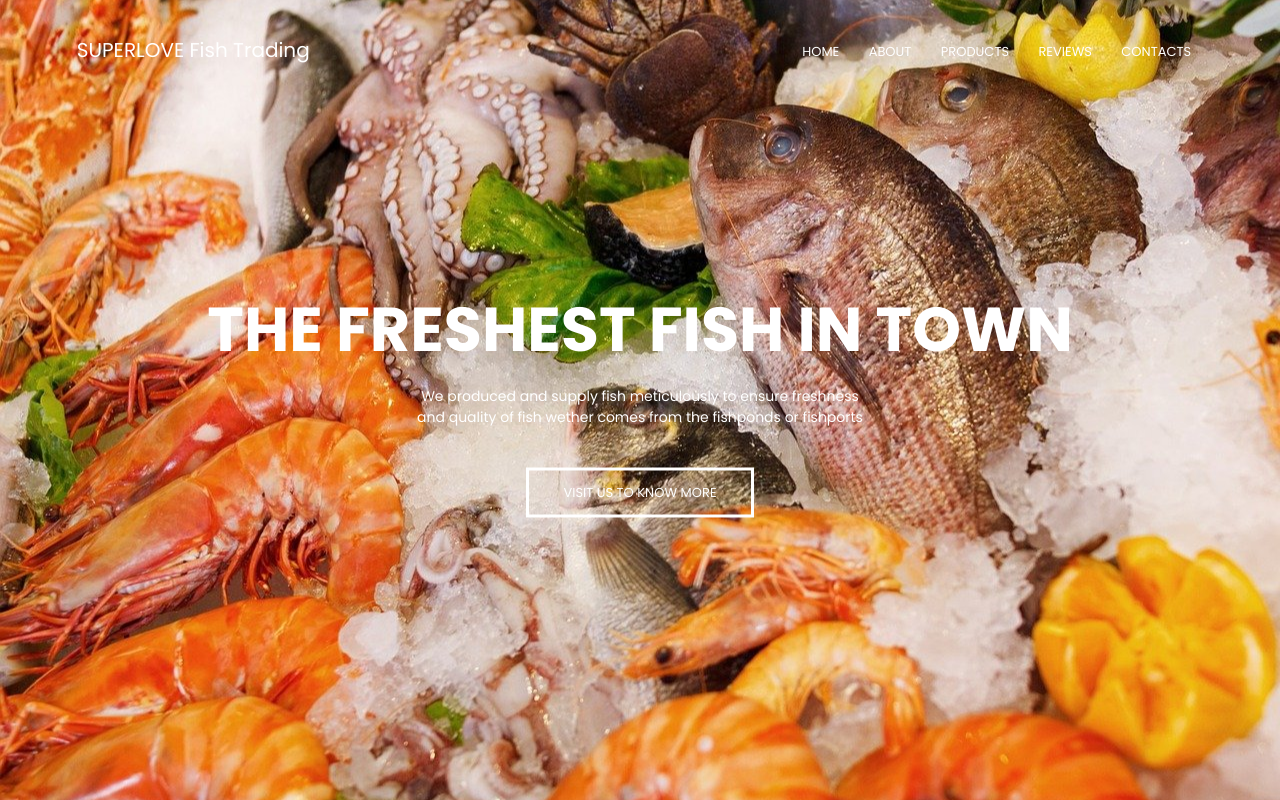
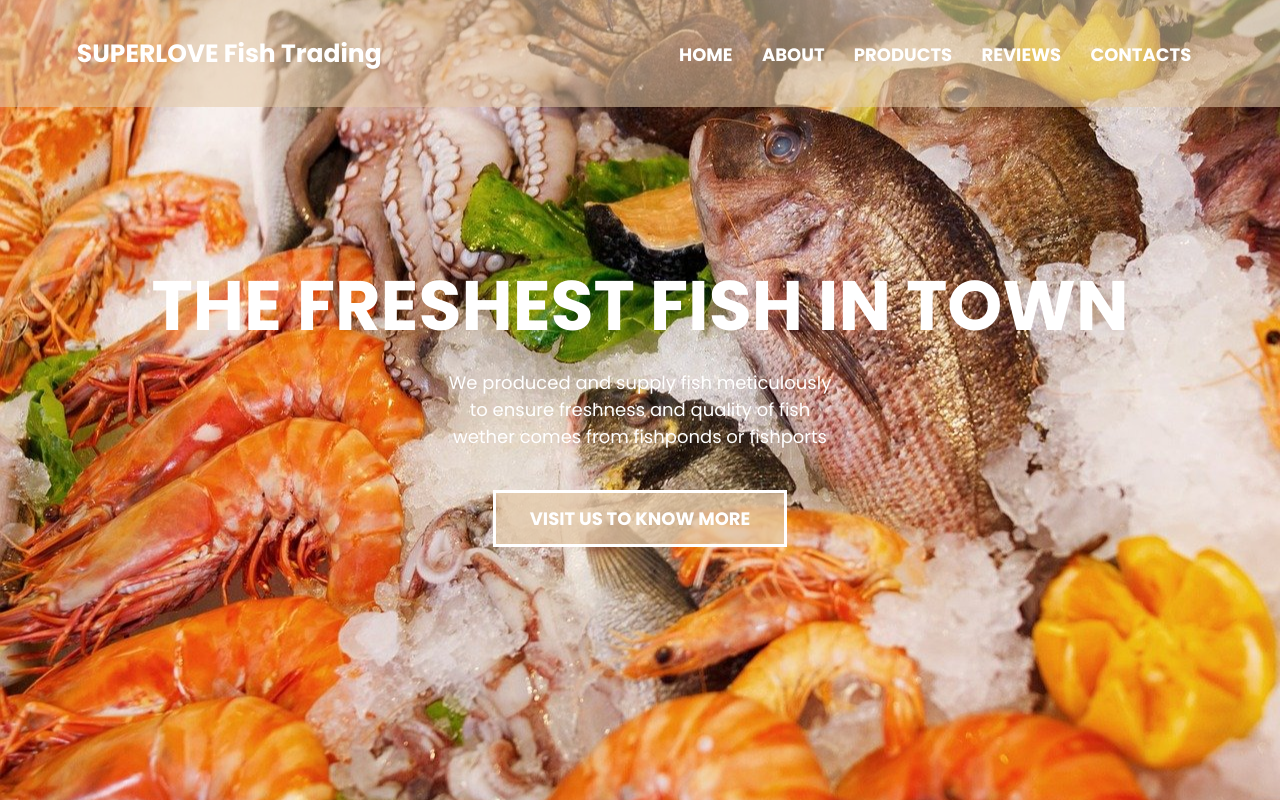
Before and after one commit to STINGRAY008/Website-Superlove, a plain HTML site: page index.html in a window 1280 px wide. Drawn offline with Linux system fonts and the light colour scheme.

Commit message:
S9: Revised settings in hero section

```diff
--- a/css/style.css
+++ b/css/style.css
@@ -10,10 +10,13 @@
     background: url(../images/seafood-165220_1280.jpg) no-repeat;
     background-position: center;
     background-size: cover;
+
     position: relative;
     color: white;
     text-decoration: none;
-    font-size: 20px;
+    /*font-size: 20px;*/
+    font-size: 25px;
+    font-weight: bold;
 
 
 }
@@ -22,6 +25,8 @@ nav{
     padding: 2% 6%;
     justify-content: space-between;
     align-items: center;
+    background-color: rgba(228, 202, 168, 0.55);
+    /*background-color: rgba(125, 107, 238, 0.4)*/
 
 }
 .nav-links{
@@ -37,7 +42,9 @@ nav{
 .nav-links ul li a{
     color: white;
     text-decoration: none;
-    font-size: 13px;
+    /*font-size: 13px;*/
+    font-size: 18px;
+    font-weight: bold;
 }
 .nav-links ul li::after{
     content: "";
@@ -62,12 +69,17 @@ nav{
     /*background-color: rgba(125, 107, 238, 0.4);*/
 }
 .text-box h1{
-    font-size: 62px;
+    /*font-size: 62px;*/
+    font-size: 70px;
+    font-weight: bold;
+
 }
 .text-box p{
     margin: 10px 0 40px;
     color: white;
-    font-size: 14px;
+    /*font-size: 14px;*/
+    font-size: 18px;
+    font-weight: 500;
 }
 .hero-btn{
     display: inline-block;
@@ -75,10 +87,12 @@ nav{
     color: white;
     border: 3px solid white;
     padding: 12px 34px;
-    font-size: 13px;
+    /*font-size: 13px;*/
+    font-size: 18px;
     background: transparent;
     position: relative;
     cursor: pointer;
+    background-color: rgba(228, 202, 168, 0.75);
 }
 .hero-btn:hover{
     border: 1px solid #f44336;
--- a/index.html
+++ b/index.html
@@ -15,9 +15,9 @@
 <body>
 
 <!--******************************************MAIN SECTION******************************************-->
-    <section class="header">
 
 <!--******************************************NAVIGATION SECTION******************************************-->
+    <section class="header">
         <nav>
             <!--<a href="index.html"><img src="LOGO"></a>-->
             </label>
@@ -34,18 +34,18 @@
             </div>
             <i class="fa fa-bars" onclick="showMenu()"></i>
         </nav>
-<!--******************************************SECTION 1******************************************-->
-
+<!--******************************************HERO SECTION******************************************-->
         <div class="text-box">
             <h1>THE FRESHEST FISH IN TOWN</h1>
-            <p>We produced and supply fish meticulously to ensure freshness <br/>
-                and quality of fish wether comes from the fishponds or fishports</p>
+            <p>We produced and supply fish meticulously<br/>
+                to ensure freshness and quality of fish <br/>
+                wether comes from fishponds or fishports</p>
             <a href="" class="hero-btn">VISIT US TO KNOW MORE</a>
         </div>
+    </section>
 <!--******************************************SECTION 2******************************************-->
 
 
-    </section>
 
 <!--******************************************JavaScript for Toggle Menu******************************************-->
     <script>
```
